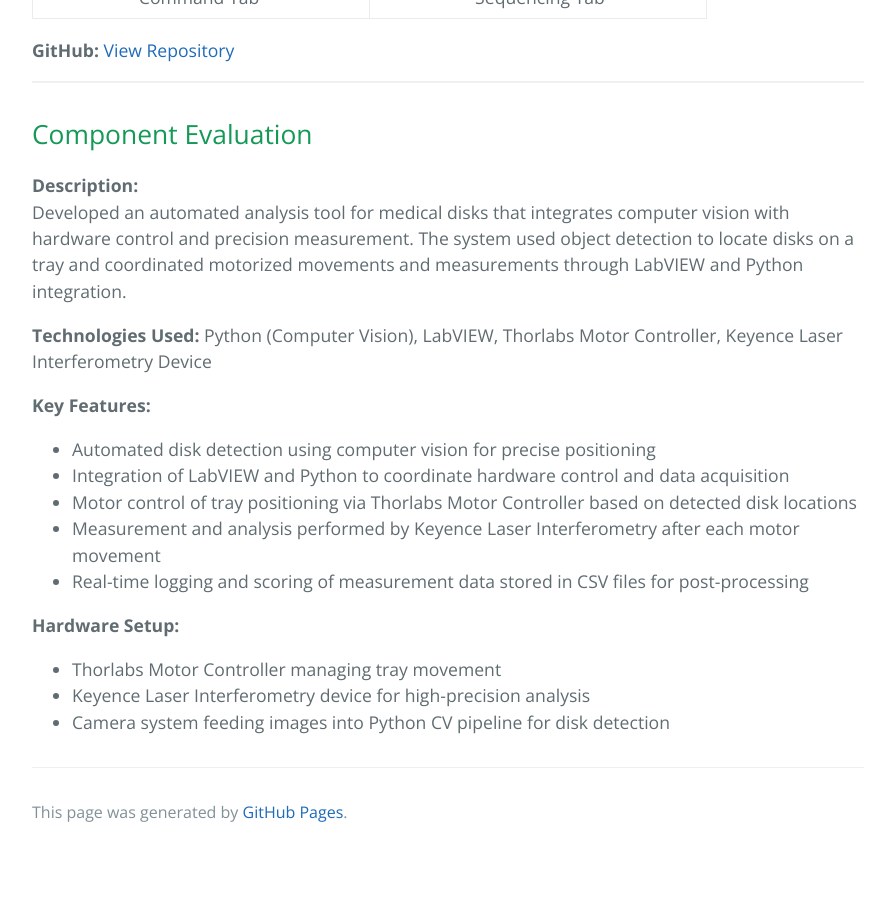
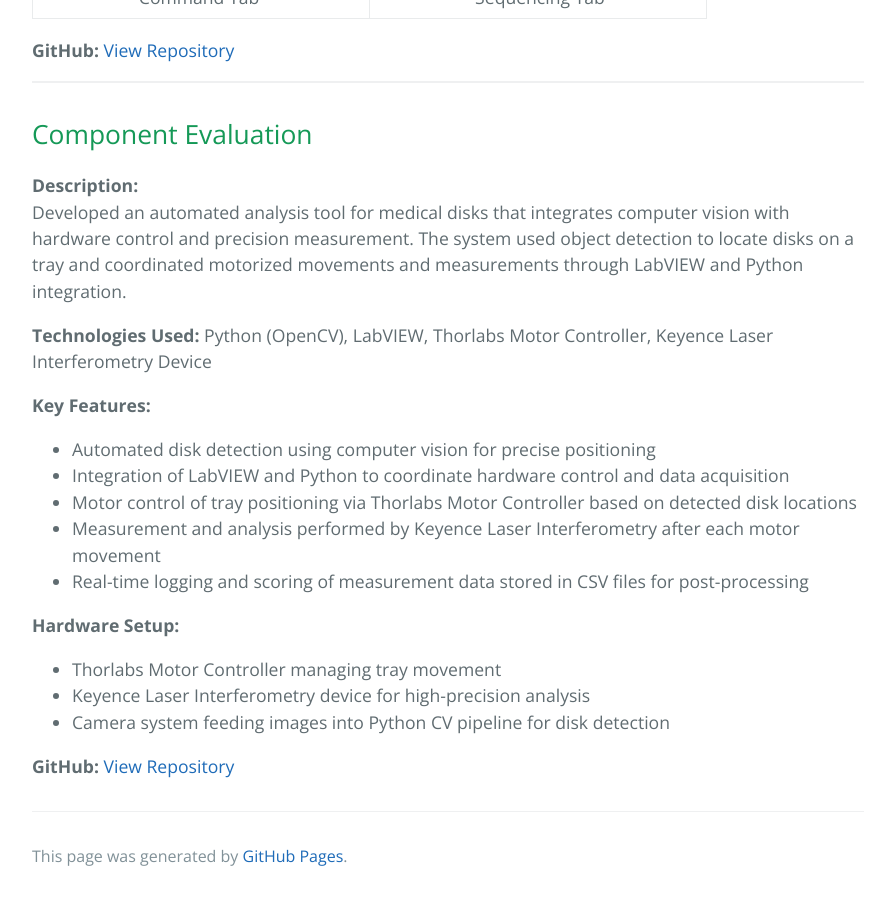
Before and after one commit to cpalencica/cpalencica.github.io, a Jekyll site: the page built from projects/internships/index.md, in a window 1280 px wide and 900 px high, scrolled down 2699 px. Shown: the whole window, without its empty margins (192-1087 px from the left). Built offline with Jekyll 4.4.1, drawn with Linux system fonts in a browser that asks for light colours; a style sheet for code colours, icons or effects is not loaded; before the commit the page ends 3555 px from its top, so only the background shows below that.

Commit message:
added url

```diff
--- a/projects/internships/index.md
+++ b/projects/internships/index.md
@@ -104,7 +104,7 @@
 **Description:**
 Developed an automated analysis tool for medical disks that integrates computer vision with hardware control and precision measurement. The system used object detection to locate disks on a tray and coordinated motorized movements and measurements through LabVIEW and Python integration.
 
-**Technologies Used:** Python (Computer Vision), LabVIEW, Thorlabs Motor Controller, Keyence Laser Interferometry Device
+**Technologies Used:** Python (OpenCV), LabVIEW, Thorlabs Motor Controller, Keyence Laser Interferometry Device
 
 **Key Features:**
 - Automated disk detection using computer vision for precise positioning
@@ -117,3 +117,5 @@
 - Thorlabs Motor Controller managing tray movement
 - Keyence Laser Interferometry device for high-precision analysis
 - Camera system feeding images into Python CV pipeline for disk detection
+
+**GitHub:** [View Repository](https://github.com/cpalencica/ComponentEvaluation)
```
